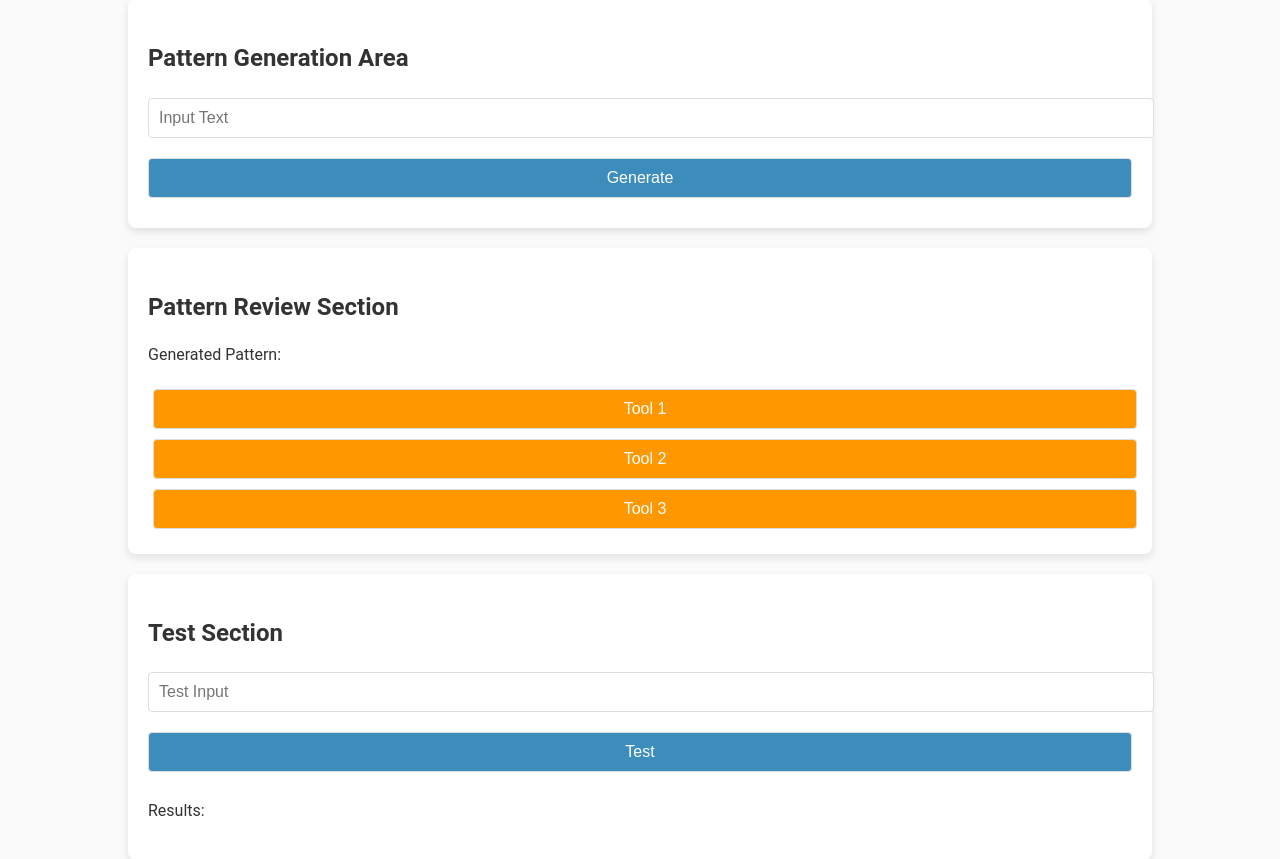
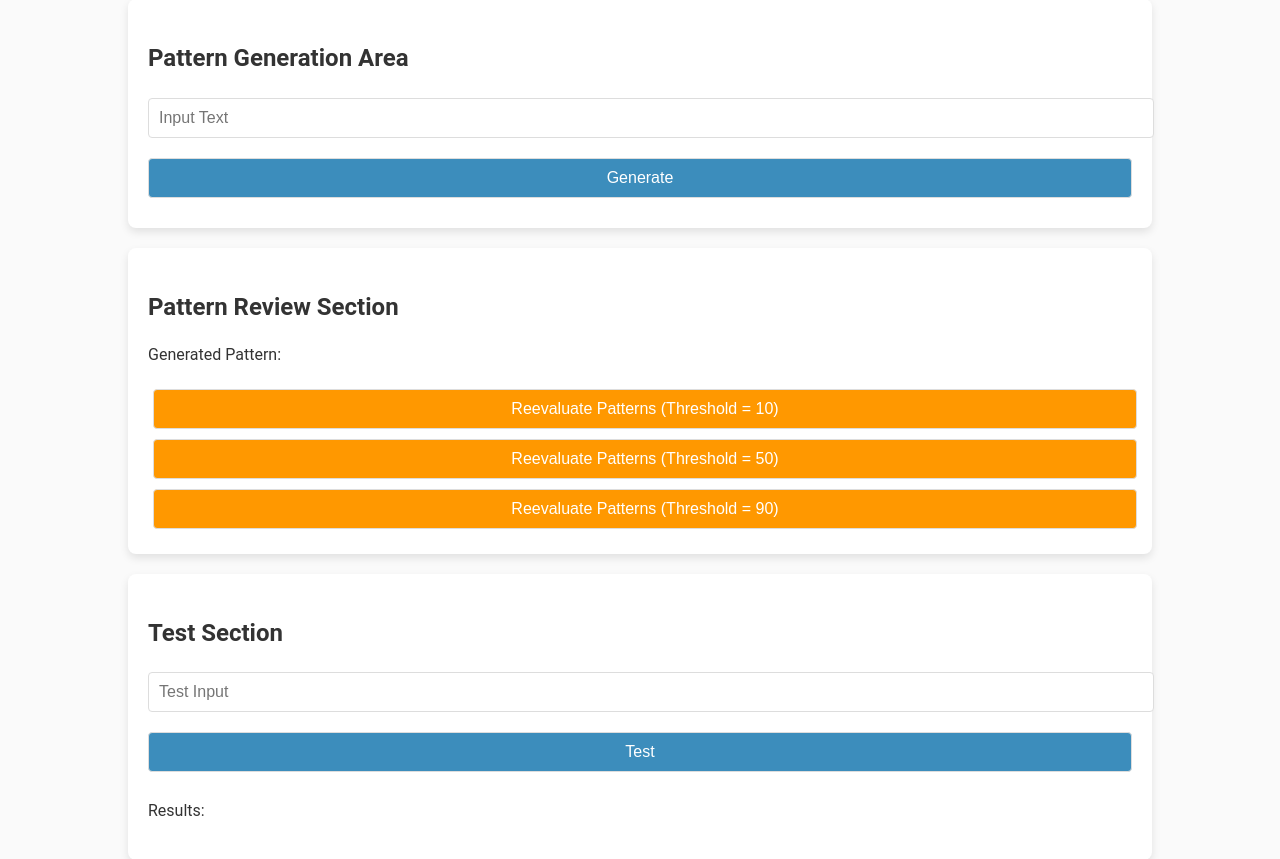
Before and after one commit to jlydikse/regex-pattern-generator, a Flask app: page / in a window 1280 px wide. Shown: the part 446-1305 px from the top of the page. Run offline with Flask 2, Linux system fonts and the light colour scheme.

Commit message:
Added functionality to change threshold

```diff
--- a/app/regex_generator.py
+++ b/app/regex_generator.py
@@ -7,13 +7,36 @@
     escaped_text = re.escape(input_text)
     return escaped_text
 
-def generate_fuzzy_pattern(input_text, threshold=90):
+
+typical_patterns = [
+    r'\d{4}\s',          # e.g., 1234
+    r'\n<\d{3}>\s',      # e.g., <123>
+    r'=\d{4}=\s',         # e.g., =1234=
+    r'\d{3}\s|\n|\s+'    # e.g, 123 OR 123\n etc.
+
+
+
+
+]
+
+
+def generate_fuzzy_family_number_pattern(input_text, threshold=90):
     words = input_text.split()
     pattern = ''
 
     for word in words:
-        if fuzz.ratio(word, input_text) > threshold:
-            pattern += re.escape(word) + r'\s*'
+        best_match_ratio = 0
+        best_pattern = r'\w*\s*'  # Default pattern if no match is found
+
+        for typical_pattern in typical_patterns:
+            cleaned_pattern = typical_pattern.replace(r'\s', '').replace(r'\d', '').replace('<', '').replace('>', '').replace('=', '')
+            match_ratio = fuzz.partial_ratio(word, cleaned_pattern)
+            if match_ratio > best_match_ratio:
+                best_match_ratio = match_ratio
+                best_pattern = typical_pattern
+
+        if best_match_ratio > threshold:
+            pattern += best_pattern
         else:
             pattern += r'\w*\s*'
 
@@ -56,13 +79,13 @@
 
     return longest_substring
 
-def generate_regex_patterns(text):
+def generate_regex_patterns(text, threshold=90):
     basic_pattern = generate_basic_pattern(text)
-    fuzzy_pattern = generate_fuzzy_pattern(text)
+    fuzzy_family_number_pattern = generate_fuzzy_family_number_pattern(text, threshold)
     advanced_patterns = generate_advanced_patterns(text)
     return {
         'basic_pattern': basic_pattern,
-        'fuzzy_pattern': fuzzy_pattern,
+        'fuzzy_family_number_pattern': fuzzy_family_number_pattern,
         'advanced_patterns': advanced_patterns
     }
 
--- a/app/routes.py
+++ b/app/routes.py
@@ -5,6 +5,7 @@
 from app.error_correction import detect_and_correct_errors
 from app.correction_suggestion import *
 import os
+import re
 
 UPLOAD_FOLDER = 'uploads'
 os.makedirs(UPLOAD_FOLDER, exist_ok=True)
@@ -65,8 +66,6 @@
     corrected_text = session.get('corrected_text', 'Unknown')
     image = session.get('uploaded_file_name', 'Unknown')  # Retrieve the file name from the session
 
-
-
     # Define the file path
     file_path = "C:/Users/jlydi/OneDrive/Desktop/BYU-Idaho/CSE 499 Senior Project/RegexGeneratorProject/regex-pattern-generator/app/static/correctedTexts.txt"
 
@@ -77,3 +76,45 @@
     print(f'Correction saved: Image={image}, Corrected Text={corrected_text}, Status={status}')
 
     return jsonify(success=True)
+
+@app.route('/test_pattern', methods=['POST'])
+def test_pattern():
+    data = request.get_json()
+    ocr_text = data['ocr_text']
+    pattern = data['pattern']
+
+    try:
+        compiled_pattern = re.compile(pattern)
+        matches = compiled_pattern.findall(ocr_text)
+        return jsonify({
+            'status': 'success',
+            'matches': matches
+        })
+    except re.error as e:
+        return jsonify({
+            'status': 'error',
+            'message': str(e)
+        })
+
+
+@app.route('/update_pattern_with_threshold', methods=['POST'])
+def update_pattern_with_threshold():
+    data = request.json
+    ocr_text = data.get('ocr_text')
+    threshold = data.get('threshold')
+
+    # Re-evaluate the pattern with the new threshold
+    new_patterns = generate_regex_patterns(ocr_text, threshold)
+
+    return jsonify({
+        'status': 'success',
+        'pattern': new_patterns['fuzzy_family_number_pattern']  # Or choose the specific pattern you want to return
+    })
+
+def reevaluate_pattern_with_threshold(ocr_text, threshold):
+    # Call the function to generate new patterns with the given threshold
+    new_patterns = generate_regex_patterns(ocr_text, threshold)
+    return new_patterns['fuzzy_family_number_pattern']  # Or choose the specific pattern you want to return
+
+if __name__ == '__main__':
+    app.run(debug=True)
--- a/app/static/js/script.js
+++ b/app/static/js/script.js
@@ -16,8 +16,10 @@
     const uploadForm = document.getElementById('uploadForm');
     const acceptCorrectionBtn = document.getElementById('acceptCorrectionBtn');
     const denyCorrectionBtn = document.getElementById('denyCorrectionBtn');
+    const tool1Btn = document.getElementById('tool1Btn');
+    const tool2Btn = document.getElementById('tool2Btn');
+    const tool3Btn = document.getElementById('tool3Btn');
 
-    // Set the uploaded file name in the hidden input field
     fileInput.addEventListener('change', function() {
         const fileName = fileInput.files[0].name;
         uploadedFileNameInput.value = fileName;
@@ -61,13 +63,13 @@
     selectedPatternInput.value = selectedPattern;
 
     acceptBtn.addEventListener('click', function(event) {
-        event.preventDefault(); // Prevent the default form submission
+        event.preventDefault();
         alert('Suggestion accepted: ' + selectedPattern);
         saveSuggestion('accepted');
     });
 
     denyBtn.addEventListener('click', function(event) {
-        event.preventDefault(); // Prevent the default form submission
+        event.preventDefault();
         alert('Suggestion denied: ' + selectedPattern);
         saveSuggestion('denied');
     });
@@ -106,13 +108,13 @@
     });
 
     acceptCorrectionBtn.addEventListener('click', function(event) {
-        event.preventDefault(); // Prevent the default form submission
+        event.preventDefault();
         alert('Correction accepted');
         saveCorrection('accepted');
     });
 
     denyCorrectionBtn.addEventListener('click', function(event) {
-        event.preventDefault(); // Prevent the default form submission
+        event.preventDefault();
         alert('Correction denied');
         saveCorrection('denied');
     });
@@ -120,8 +122,6 @@
     function saveCorrection(status) {
         const correctedText = document.querySelector('#correctionSuggestions pre').textContent;
         const imageName = uploadedFileNameInput.value;
-
-
 
         const correctionData = {
             status: status,
@@ -146,4 +146,41 @@
             console.error('There was a problem with the fetch operation:', error);
         });
     }
+
+    tool1Btn.addEventListener('click', function() {
+        updatePatternWithThreshold(10);
+    });
+
+    tool2Btn.addEventListener('click', function() {
+        updatePatternWithThreshold(50);
+    });
+
+    tool3Btn.addEventListener('click', function() {
+        updatePatternWithThreshold(90);
+    });
+
+    function updatePatternWithThreshold(threshold) {
+        const ocrText = document.querySelector('pre').textContent;
+
+        fetch('/update_pattern_with_threshold', {
+            method: 'POST',
+            headers: {
+                'Content-Type': 'application/json'
+            },
+            body: JSON.stringify({ ocr_text: ocrText, threshold: threshold })
+        }).then(response => {
+            if (!response.ok) {
+                throw new Error('Network response was not ok');
+            }
+            return response.json();
+        }).then(data => {
+            if (data.status === 'success') {
+                generatedPattern.textContent = `Generated Family Number Pattern: ${data.pattern}`;
+            } else {
+                alert('Error updating pattern: ' + data.message);
+            }
+        }).catch(error => {
+            console.error('There was a problem with the fetch operation:', error);
+        });
+    }
 });
--- a/app/templates/index.html
+++ b/app/templates/index.html
@@ -42,7 +42,7 @@
             <h3>Basic Pattern</h3>
             <pre>{{ regex_patterns.basic_pattern }}</pre>
             <h3>Fuzzy Pattern</h3>
-            <pre>{{ regex_patterns.fuzzy_pattern }}</pre>
+            <pre>{{ regex_patterns.fuzzy_family_number_pattern }}</pre>
             <h3>Advanced Patterns</h3>
             <div id="advancedPatterns">
                 {% for pattern, matches in regex_patterns.advanced_patterns.items() %}
@@ -73,9 +73,9 @@
             <h2>Pattern Review Section</h2>
             <p>Generated Pattern: <span id="generatedPattern"></span></p>
             <div id="refinementTools">
-                <button>Tool 1</button>
-                <button>Tool 2</button>
-                <button>Tool 3</button>
+              <button id="tool1Btn">Reevaluate Patterns (Threshold = 10)</button>
+              <button id="tool2Btn">Reevaluate Patterns (Threshold = 50)</button>
+              <button id="tool3Btn">Reevaluate Patterns (Threshold = 90)</button>
             </div>
         </section>
 
```
